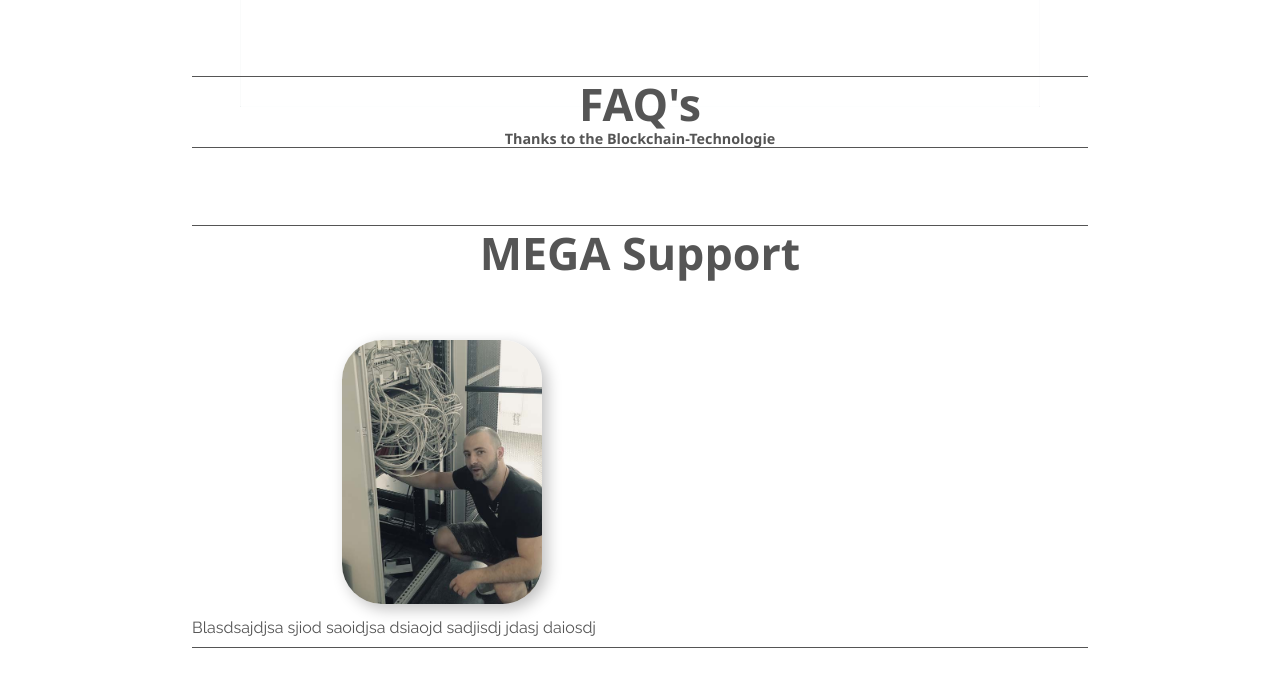
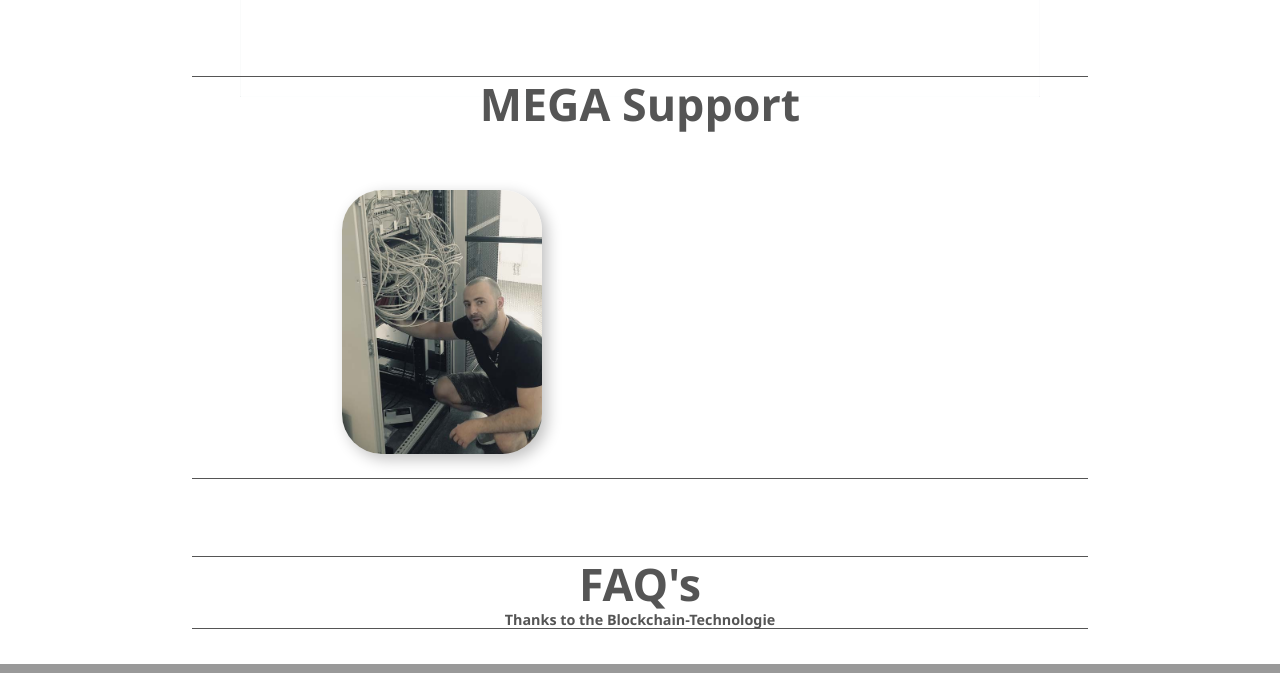
Before and after one commit to timmmytim/andrekom.github.io, a plain HTML site: page index.html in a window 1280 px wide. Shown: the part 1400-2073 px from the top of the page. Drawn offline with Linux system fonts and the light colour scheme.

Commit message:
Update index.html

```diff
--- a/index.html
+++ b/index.html
@@ -108,18 +108,19 @@
             Lorem ipsum dolor sit amet, consetetur sadipscing elitr, sed diam nonumy eirmod tempor invidunt ut labore et dolore magna aliquyam erat, sed diam voluptua. At</div>
         </div>
       </section>
-      <section id="faq">
-        <h1>FAQ's</h1>
-        <h4>Thanks to the Blockchain-Technologie </h4>
-      </section>
+
       <section id="support">
         <h1>MEGA Support</h1>
         <div id="support-container">
           <div  class="box-content2"><img src="img/support.jpg" alt="" width="500" height="659" id="support_img"/> </div>
-          <div class="box-content2">
-            <p>Blasdsajdjsa sjiod saoidjsa dsiaojd sadjisdj jdasj  daiosdj </p>
+          <div  class="box-content2">
+
           </div>
         </div>
+      </section>
+	 <section id="faq">
+        <h1>FAQ's</h1>
+        <h4>Thanks to the Blockchain-Technologie </h4>
       </section>
     </main>
 
```
